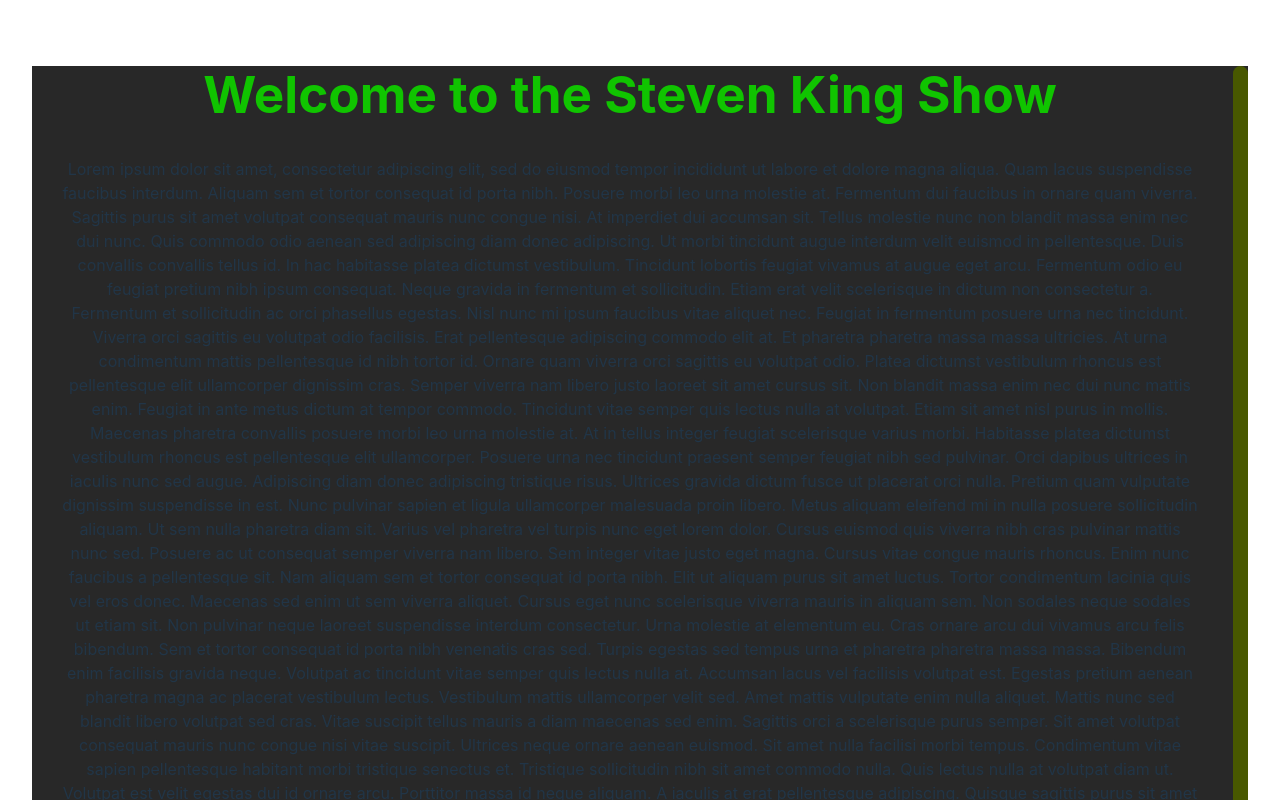
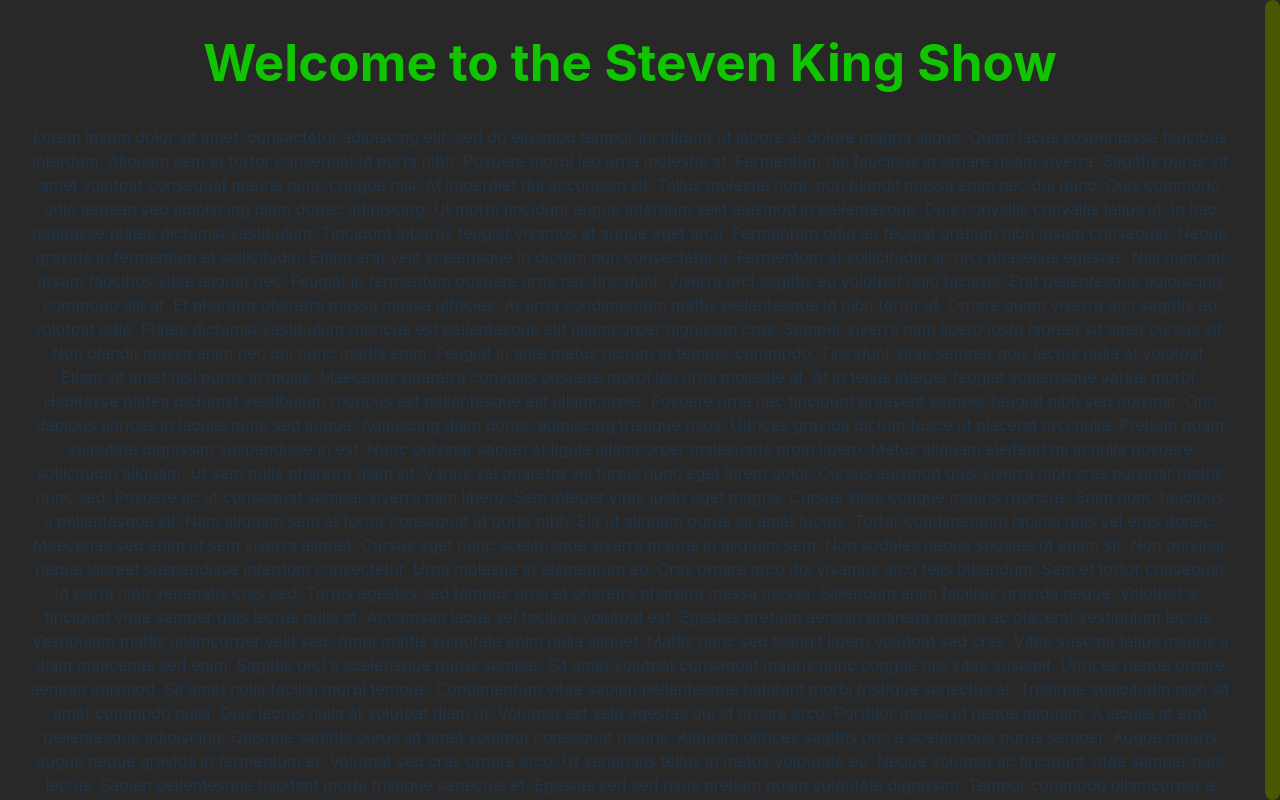
Before and after one commit to kingsteven1113/TheStevenKingShow, a React (Vite) app in the folder the-steven-king-show-react/: page / in a window 1280 px wide. Shown: the top 800 px of the page. Built offline with nearby package versions, Linux system fonts and the light colour scheme.

Commit message:
Changed the padding and got rid of unnecessary tags

```diff
--- a/the-steven-king-show-react/src/App.css
+++ b/the-steven-king-show-react/src/App.css
@@ -69,3 +69,9 @@
 h1 {
   color: #10c400;
 }
+body {
+  background-color: #282828;
+}
+#root {
+  padding: 0px;
+}
--- a/the-steven-king-show-react/src/App.jsx
+++ b/the-steven-king-show-react/src/App.jsx
@@ -32,7 +32,7 @@ function App() {
 
   return (
     <>
-    <div className='TheBody'>
+
     <div className="progressMainWrapper">
         <div
           className="progressMainStyle"
@@ -217,7 +217,7 @@ function App() {
         risus quis varius quam quisque. Id faucibus nisl tincidunt eget nullam
         non nisi est.</p>
         </div>
-        </div>
+
     </>
   )
 }
```
